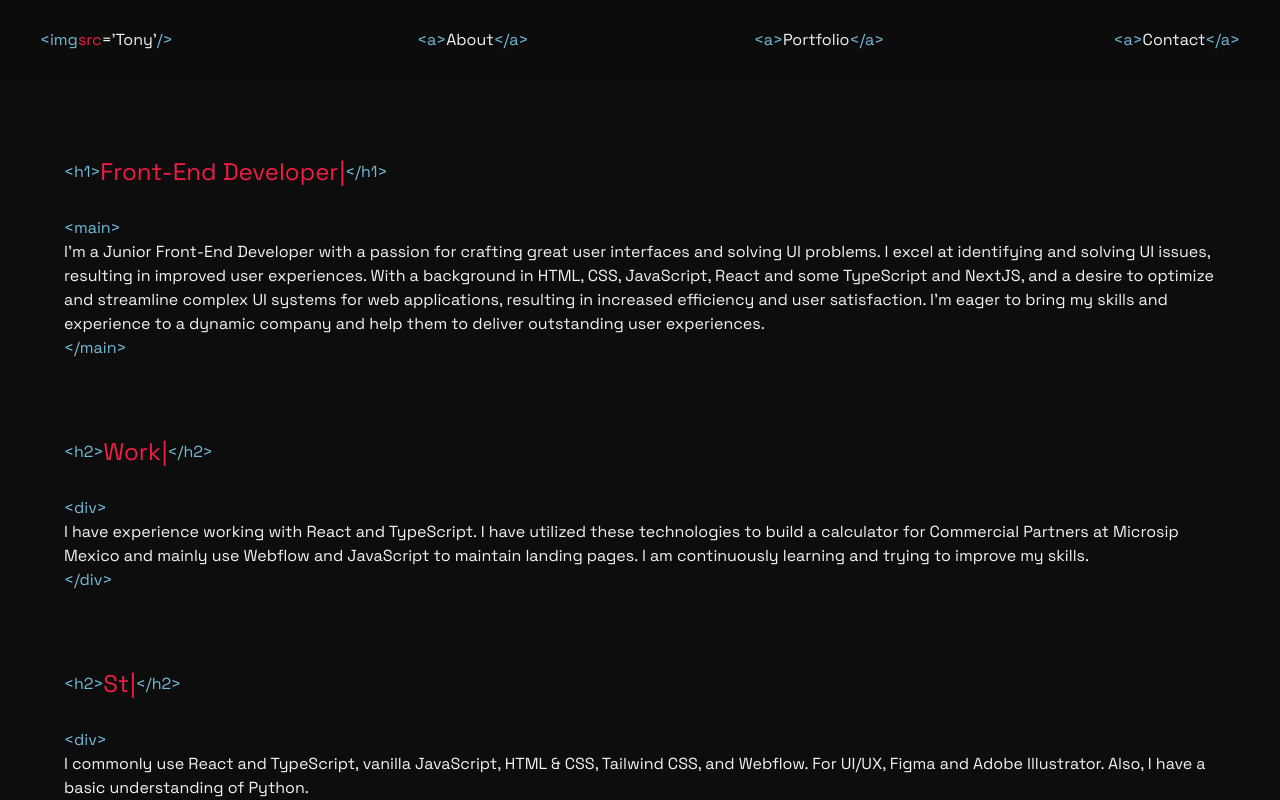
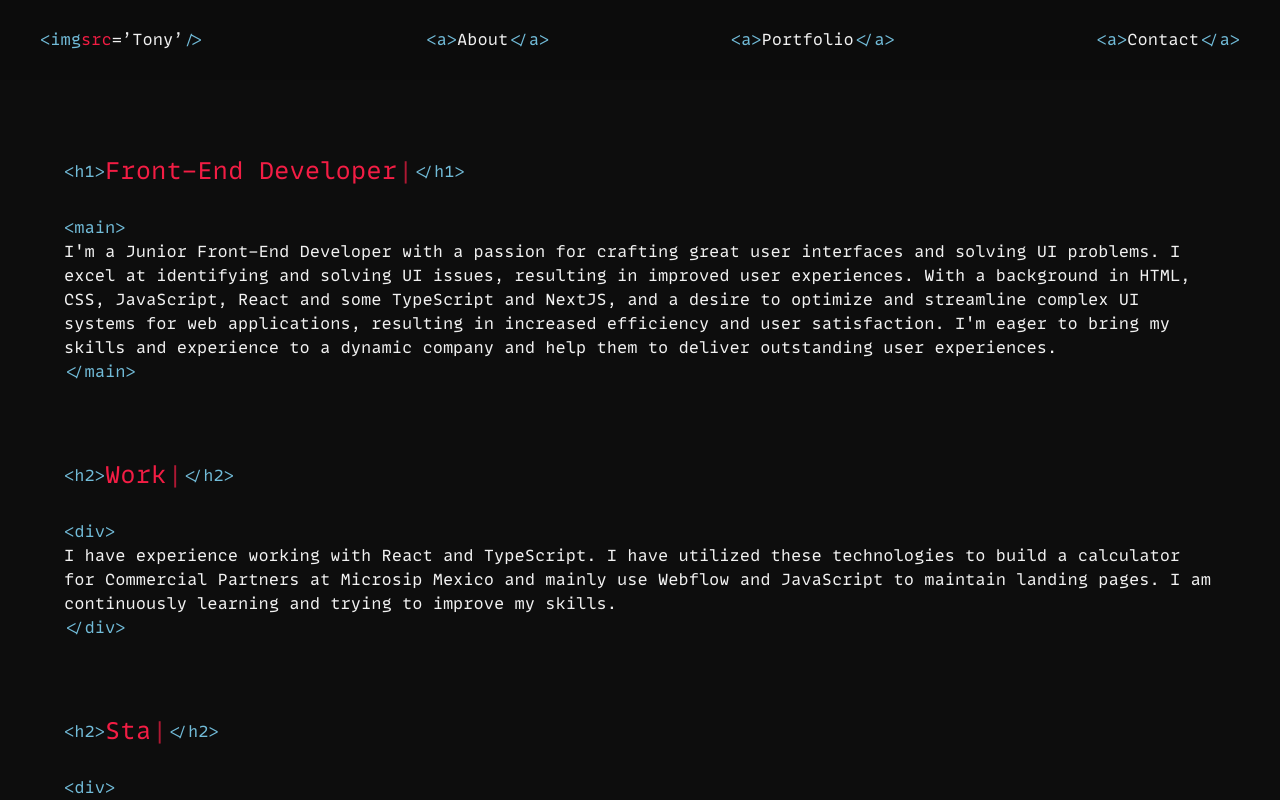
Before and after one commit to AntonioCait/tony-website, a React (Vite) app: page / in a window 1280 px wide. Shown: the top 800 px of the page. Built offline with nearby package versions, Linux system fonts and the light colour scheme.

Commit message:
new font

```diff
--- a/src/index.css
+++ b/src/index.css
@@ -1,5 +1,5 @@
 /* google font */
-@import url('https://fonts.googleapis.com/css2?family=Space+Grotesk&display=swap');
+/* @import url('https://fonts.googleapis.com/css2?family=Space+Grotesk&display=swap'); */
 
 /* custom font  Cartograph CF*/
 @font-face {
@@ -11,8 +11,19 @@
 	font-display: swap; */
 }
 
+/* custom font MonoLisa-Regular */
+@font-face {
+	font-family: 'MonoLisa-Regular';
+	src: url('./assets/MonoLisa-Regular.ttf') format('truetype');
+	font-weight: normal;
+	font-style: normal;
+	font-display: swap;
+}
+
 :root {
-	font-family: 'Cartograph CF', sans-serif;
+	/* font-family: 'Cartograph CF', sans-serif; */
+	/* monolisa */
+	font-family: 'MonoLisa-Regular', sans-serif;
 	font-size: 16px;
 	line-height: 24px;
 	font-weight: 400;
@@ -41,5 +52,5 @@ a {
 	box-sizing: border-box;
 	padding: 0;
 	margin: 0;
-	font-family: 'Space Grotesk', sans-serif;
+	/* font-family: 'Space Grotesk', sans-serif; */
 }
```
Also changed, not shown: src/assets/MonoLisa-Regular.ttf (added).
